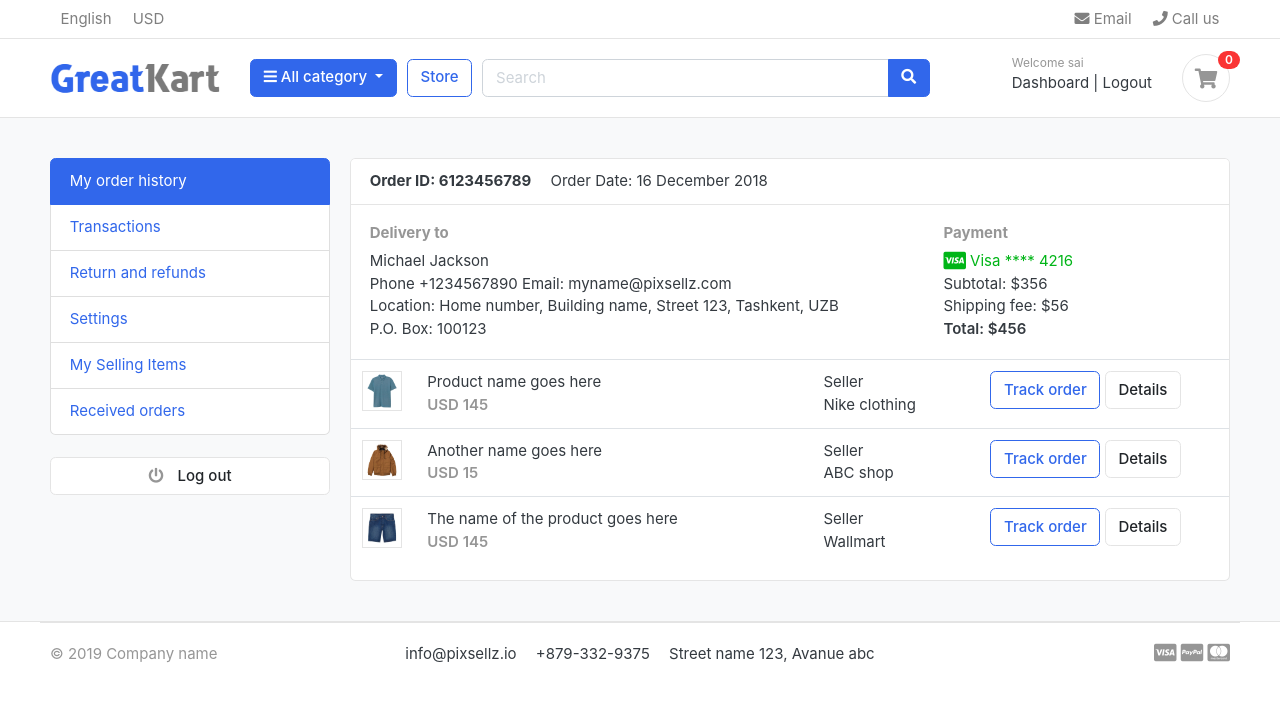
After one commit to sairam-codes-541/Great-Kart-E-commerce, a Django app: page /accounts/ in a window 1280 px wide. The commit adds this page. Shown: the top 702 px of the page. Run offline with Django 5.2, Linux system fonts and the light colour scheme; a user stored in the database is signed in; data comes from the database, SQL or seed files in the repository; both versions use the stored data as it was after the commit; some libraries are stand-ins or nearby versions; some web fonts are replaced.

Commit message:
sign in and sign up page with reset password and emailverification for login functionality

```diff
--- a/GreatKart_project/urls.py
+++ b/GreatKart_project/urls.py
@@ -9,5 +9,6 @@ urlpatterns = [
     path('admin/', admin.site.urls),
     path('', views.home,name="home"),
     path('store/',include('store.urls')),
-    path('cart/',include('carts.urls'))
+    path('cart/',include('carts.urls')),
+    path('accounts/',include('accounts.urls')),
 ]+ static(settings.MEDIA_URL,document_root = settings.MEDIA_ROOT)
--- a/accounts/models.py
+++ b/accounts/models.py
@@ -3,7 +3,7 @@ from django.contrib.auth.models import AbstractBaseUser, BaseUserManager
 
 
 class MyAccountManager(BaseUserManager):
-    def create_user(self,first_name,last_name,username,email,password=None):
+    def create_user(self,first_name,last_name,username,email,phone_number,password=None):
         if not email:
             raise ValueError('user must have and email address')
         if not username:
@@ -13,7 +13,7 @@ class MyAccountManager(BaseUserManager):
             username = username,
             first_name = first_name,
             last_name = last_name,
-
+            phone_number = phone_number,
         )
 
 
@@ -46,6 +46,7 @@ class Account(AbstractBaseUser):
     last_name=models.CharField(max_length=50)
     username = models.CharField(max_length=50, unique=True)
     email = models.EmailField(max_length=100, unique=True)
+    phone_number = models.CharField(max_length=50)
 
     #required
     date_joined = models.DateTimeField(auto_now_add=True)
--- /dev/null
+++ b/accounts/urls.py
@@ -0,0 +1,25 @@
+
+from django.urls import path,include
+from . import views
+
+
+urlpatterns = [
+    path('register/',views.register,name="register"),
+    path('login/',views.login,name="login"),
+    path('logout/',views.logout,name='logout'),
+    path('forgotpasssword/',views.forgotpassword,name="forgotpassword"),
+    path('resetPassword/',views.resetPassword,name="resetPassword"),
+
+
+
+
+    path('activate/<uid64>/<token>/',views.activate,name="activate"),
+    path('resetpassword_validate/<uid64>/<token>/',views.resetpassword_validate,name="resetpassword_validate"),
+
+
+
+    path('dashboard/', views.dashboard,name="dashboard"),
+    path('', views.dashboard,name="dashboard")
+
+
+]
--- a/accounts/views.py
+++ b/accounts/views.py
@@ -1,3 +1,207 @@
-from django.shortcuts import render
+from django.shortcuts import render,redirect
+from django.contrib.auth.decorators import login_required
+from django.contrib import auth
+from .forms import RegistrationForm
+from .models import Account
+from django.contrib import messages
+from django.http import HttpResponse
 
-# Create your views here.
+#email_verification
+from django.contrib.sites.shortcuts import get_current_site
+from django.core.mail import EmailMessage
+from django.template.loader import render_to_string
+from django.utils.http import urlsafe_base64_encode, urlsafe_base64_decode
+from django.utils.encoding import force_bytes,force_str
+from django.contrib.auth.tokens import default_token_generator
+
+
+
+def register(request):
+    if request.method == 'POST':
+        form = RegistrationForm(request.POST)
+        if form.is_valid():
+            first_name = form.cleaned_data['first_name']
+            last_name = form.cleaned_data['last_name']
+            phone_number = form.cleaned_data['phone_number']
+            email = form.cleaned_data['email']
+            password = form.cleaned_data['password']
+            username = email.split('@')[0]
+
+            user = Account.objects.create_user(first_name =first_name ,last_name =last_name ,phone_number=phone_number,email=email,password=password,username=username)
+            user.phone_number = phone_number
+            user.save()
+
+            #verification
+            current_site = get_current_site(request)
+            mail_subject= "please activate your account"
+            message = render_to_string('accounts/account_verification_email.html',{
+                'user':user,'domain':current_site,'uid':urlsafe_base64_encode(force_bytes(user.pk)),
+                'token': default_token_generator.make_token(user)
+            })
+            to_email = email
+            send_email = EmailMessage(mail_subject,message,to=[to_email])
+            send_email.send()
+
+            #messages.success(request,"Thank you for registering. Please verify your email.")
+            return redirect('/accounts/login/?command=verification&email=' + email)
+
+
+
+
+
+
+    else:
+
+        form = RegistrationForm()
+
+    context ={
+        "form": form
+    }
+
+    return render(request,'accounts/register.html',context)
+
+def login(request):
+
+
+    if request.method == "POST":
+        email = request.POST['email']
+        password = request.POST['password']
+
+        user = auth.authenticate(email=email,password=password)
+        if user is not None:
+            auth.login(request, user)
+            return redirect('dashboard')
+        else:
+            messages.error(request,'Invalid login credentials')
+            return redirect('login')
+
+
+    command = request.GET.get('command')
+    email = request.GET.get('email')
+
+    context = {
+        'command': command,
+        'email': email,
+    }
+
+
+    return render(request,'accounts/login.html',context)
+
+
+
+
+
+
+
+@login_required( login_url = login)
+def logout(request):
+
+    auth.logout(request)
+    messages.error(request,'You are logged out.')
+    return redirect('login')
+
+
+
+
+
+
+def activate(request, uid64, token):
+
+    try:
+        uid = force_str(urlsafe_base64_decode(uid64))
+        user = Account.objects.get(id=uid)
+
+    except(TypeError, ValueError, OverflowError, Account.DoesNotExist):
+        user = None
+
+    if user is not None and default_token_generator.check_token(user,token):
+
+        user.is_active = True
+        user.save()
+
+        messages.success(request, "Congratulations! Your account is activated.")
+        return redirect("login")
+
+    else:
+        messages.error(request, "Invalid activation link")
+        return redirect("register")
+
+
+
+
+
+@login_required(login_url= login)
+def dashboard(request):
+
+    return render(request,'accounts/dashboard.html')
+
+
+
+
+def forgotpassword(request):
+    if request.method == "POST":
+        email = request.POST['email']
+        if Account.objects.filter(email=email):
+            user = Account.objects.get(email=email)
+
+            current_site = get_current_site(request)
+            mail_subject = "Reset your password"
+            message = render_to_string('accounts/reset_password_email.html',{
+                "user": user,
+                "domain":current_site,
+                "uid": urlsafe_base64_encode(force_bytes(user.pk)),
+                "token": default_token_generator.make_token(user),
+
+            })
+            to_email = email
+            send_mail = EmailMessage(mail_subject,message, to=[to_email])
+            send_mail.send()
+            messages.success(request,'Password reset email has been sent your email address')
+            return redirect('login')
+
+
+
+        else:
+            messages.error(request,'Account does not exist')
+            return redirect('forgotpassword')
+
+
+
+    return render(request,'accounts/forgot_password.html')
+
+
+def resetpassword_validate(request,uid64, token):
+    try:
+        uid = force_str(urlsafe_base64_decode(uid64))
+        user = Account._default_manager.get(pk=uid)
+    except(TypeError, ValueError, OverflowError, Account.DoesNotExist):
+        user = None
+
+    if user is not None and default_token_generator.check_token(user, token):
+
+        request.session['uid'] = uid
+        messages.success(request, 'Please reset your password')
+        return redirect('resetPassword')
+    else:
+        messages.error(request, 'This link has been expired!')
+        return redirect('login')
+
+def resetPassword(request):
+    if request.method == "POST":
+        password = request.POST['password']
+        confirm_password = request.POST['confirm_password']
+
+        if password == confirm_password:
+            uid = request.session.get('uid')
+            user = Account.objects.get(id=uid)
+            user.set_password(password)
+            user.save()
+            messages.success(request, 'Password has been reset successfully.')
+            return redirect('login')
+
+        else:
+            messages.error(request, 'Password do not match')
+            return redirect('resetPassword')
+
+
+    return render(request,'accounts/resetPassword.html')
--- a/static/js/script.js
+++ b/static/js/script.js
@@ -57,3 +57,9 @@ $(document).ready(function() {
 
 });
 // jquery end
+
+
+
+setTimeout(function(){
+    $('#message').fadeout('slow')
+},4000)
--- /dev/null
+++ b/templates/accounts/dashboard.html
@@ -0,0 +1,101 @@
+{% extends 'base.html' %}
+
+{% block content %}
+
+
+<!-- ========================= SECTION CONTENT ========================= -->
+<section class="section-conten padding-y bg">
+
+    {% include 'includes/alerts.html' %}
+<div class="container">
+	<div class="row">
+	<aside class="col-md-3">
+		<!--   SIDEBAR   -->
+		<ul class="list-group">
+			<a class="list-group-item active" href="#"> My order history </a>
+			<a class="list-group-item" href="#"> Transactions </a>
+			<a class="list-group-item" href="#"> Return and refunds </a>
+			<a class="list-group-item" href="#">Settings </a>
+			<a class="list-group-item" href="#"> My Selling Items </a>
+			<a class="list-group-item" href="#"> Received orders </a>
+		</ul>
+		<br>
+		<a class="btn btn-light btn-block" href="{%  url 'logout' %}"> <i class="fa fa-power-off"></i> <span class="text">Log out</span> </a>
+		<!--   SIDEBAR .//END   -->
+	</aside>
+	<main class="col-md-9">
+		<article class="card">
+		<header class="card-header">
+			<strong class="d-inline-block mr-3">Order ID: 6123456789</strong>
+			<span>Order Date: 16 December 2018</span>
+		</header>
+		<div class="card-body">
+			<div class="row">
+				<div class="col-md-8">
+					<h6 class="text-muted">Delivery to</h6>
+					<p>Michael Jackson <br>
+					Phone +1234567890 Email: myname@pixsellz.com <br>
+			    	Location: Home number, Building name, Street 123,  Tashkent, UZB <br>
+			    	P.O. Box: 100123
+			 		</p>
+				</div>
+				<div class="col-md-4">
+					<h6 class="text-muted">Payment</h6>
+					<span class="text-success">
+						<i class="fab fa-lg fa-cc-visa"></i>
+					    Visa  **** 4216
+					</span>
+					<p>Subtotal: $356 <br>
+					 Shipping fee:  $56 <br>
+					 <span class="b">Total:  $456 </span>
+					</p>
+				</div>
+			</div> <!-- row.// -->
+		</div> <!-- card-body .// -->
+		<div class="table-responsive">
+		<table class="table table-hover">
+			<tr>
+				<td width="65">
+					<img src="../images/items/1.jpg" class="img-xs border">
+				</td>
+				<td>
+					<p class="title mb-0">Product name goes here </p>
+					<var class="price text-muted">USD 145</var>
+				</td>
+				<td> Seller <br> Nike clothing </td>
+				<td width="250"> <a href="#" class="btn btn-outline-primary">Track order</a> <a href="#" class="btn btn-light"> Details </a> </td>
+			</tr>
+			<tr>
+				<td>
+					<img src="../images/items/2.jpg" class="img-xs border">
+				</td>
+				<td>
+					<p class="title mb-0">Another name goes here </p>
+					<var class="price text-muted">USD 15</var>
+				</td>
+				<td> Seller <br> ABC shop </td>
+				<td> <a href="#" class="btn btn-outline-primary">Track order</a> <a href="#" class="btn btn-light"> Details </a> </td>
+			</tr>
+			<tr>
+				<td>
+					<img src="../images/items/3.jpg" class="img-xs border">
+				</td>
+				<td>
+					<p class="title mb-0">The name of the product  goes here </p>
+					<var class="price text-muted">USD 145</var>
+				</td>
+				<td> Seller <br> Wallmart </td>
+				<td> <a href="#" class="btn btn-outline-primary">Track order</a> <a href="#" class="btn btn-light"> Details </a> </td>
+			</tr>
+		</table>
+		</div> <!-- table-responsive .end// -->
+		</article> <!-- order-group.// -->
+	</main>
+</div> <!-- row.// -->
+</div>
+
+
+</section>
+<!-- ========================= SECTION CONTENT END// ========================= -->
+
+{% endblock %}
--- /dev/null
+++ b/templates/includes/alerts.html
@@ -0,0 +1,13 @@
+{% if messages %}
+
+    {% for message in messages %}
+    <div id="message" class="container">
+    <div {% if message.tags %} class="alert alert-{{ message.tags }}"{% endif %} role="alert">
+        <button type="button" class="close" data-dismiss="alert"><span aria-hidden="true">&times;</span></button>
+        {% if message.level == DEFAULT_MESSAGE_LEVELS.ERROR %}Important: {% endif %}
+        {{ message }}
+    </div>
+    </div>
+    {% endfor %}
+
+{% endif %}
--- a/templates/includes/navbar.html
+++ b/templates/includes/navbar.html
@@ -61,19 +61,33 @@
 		</form> <!-- search-wrap .end// -->
 	</div> <!-- col.// -->
 	<div class="col-lg-3 col-sm-6 col-8 order-2 order-lg-3">
+
 				<div class="d-flex justify-content-end mb-3 mb-lg-0">
+				{% if user.id is not None %}
+
+					<div class="widget-header">
+							<small class="title text-muted">Welcome {{user.first_name}}</small>
+							<div>
+								<a href="{% url 'dashboard' %}">Dashboard</a> <span class="dark-transp"> | </span>
+								<a href="{% url 'logout' %}">Logout</a>
+							</div>
+						</div>
+				{% else %}
 					<div class="widget-header">
 						<small class="title text-muted">Welcome guest!</small>
 						<div>
-							<a href="{% static './signin.html' %}">Sign in</a> <span class="dark-transp"> | </span>
-							<a href="{% static './register.html' %}"> Register</a>
+							<a href="{% url 'login' %}">Sign in</a> <span class="dark-transp"> | </span>
+							<a href="{% url 'register' %}"> Register</a>
 						</div>
 					</div>
+				{% endif %}
 					<a href="{% url 'cart' %}" class="widget-header pl-3 ml-3">
 						<div class="icon icon-sm rounded-circle border"><i class="fa fa-shopping-cart"></i></div>
 						<span class="badge badge-pill badge-danger notify">{{ cart_count }}</span>
 					</a>
 				</div> <!-- widgets-wrap.// -->
+
+
 			</div> <!-- col.// -->
 </div> <!-- row.// -->
 	</div> <!-- container.// -->
```
Also changed, not shown: GreatKart_project/settings.py (+17 -0 lines), accounts/forms.py (added, +34 -0 lines), templates/accounts/account_verification_email.html (added, +10 -0 lines), templates/accounts/forgot_password.html (added, +45 -0 lines), templates/accounts/login.html (added, +58 -0 lines), templates/accounts/register.html (added, +75 -0 lines), templates/accounts/resetPassword.html (added, +44 -0 lines), templates/accounts/reset_password_email.html (added, +11 -0 lines), accounts/migrations/0002_account_phone_number.py (added), db.sqlite3.
